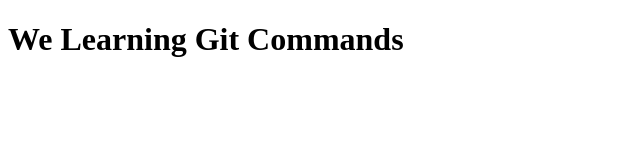
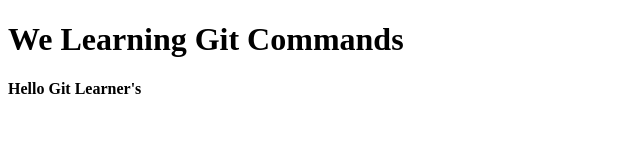
Before and after one commit to mansivikhe/firstrepo, a plain HTML site: page index.html in a window 1280 px wide. Shown: the whole page, without its empty margins (0-640 px from the left). Drawn offline with Linux system fonts and the light colour scheme.

Commit message:
Bold tag Added

```diff
--- a/index.html
+++ b/index.html
@@ -7,6 +7,7 @@
 </head>
 <body>
     <h1>We Learning Git Commands</h1>
+    <b>Hello Git Learner's</b>
 
 </body>
 </html>
```
